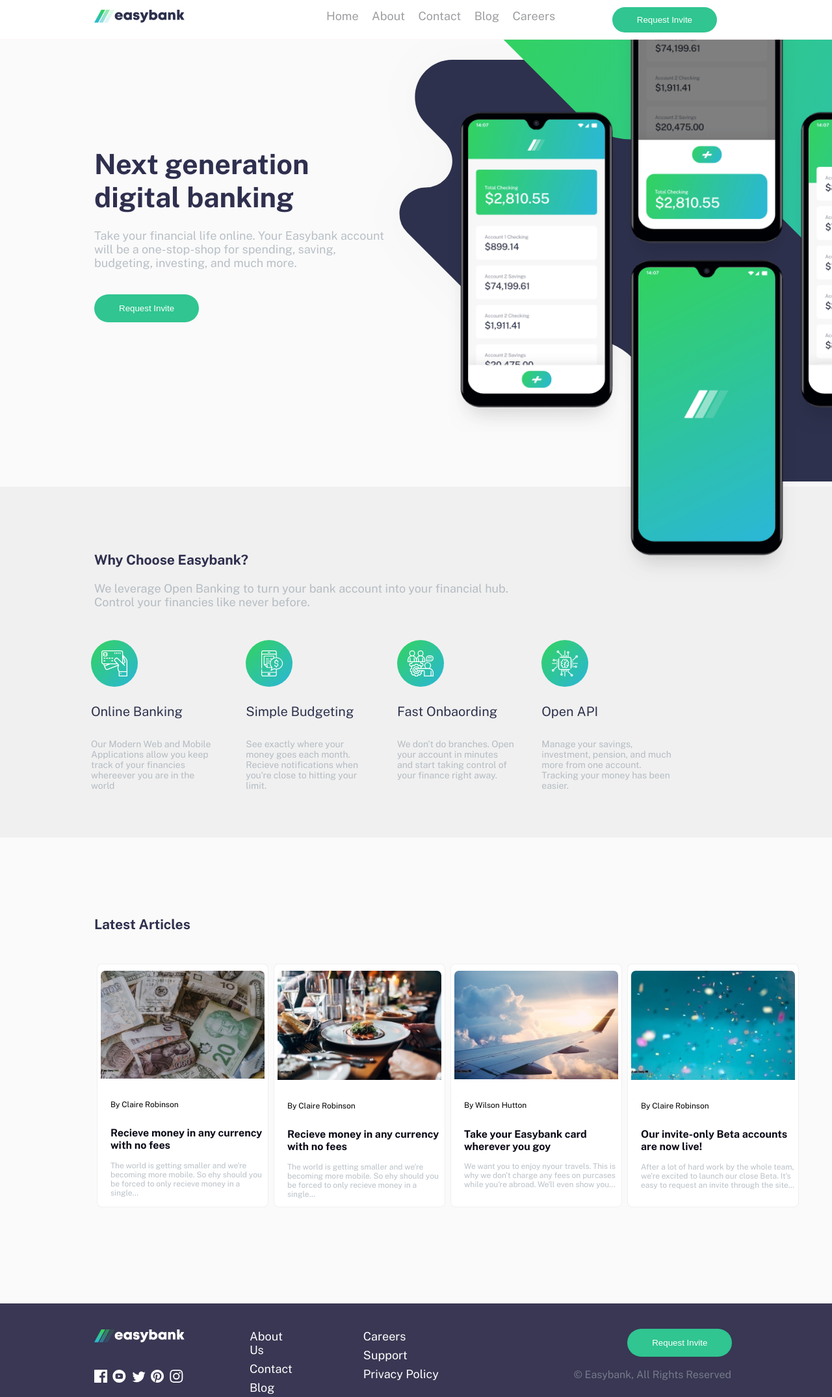
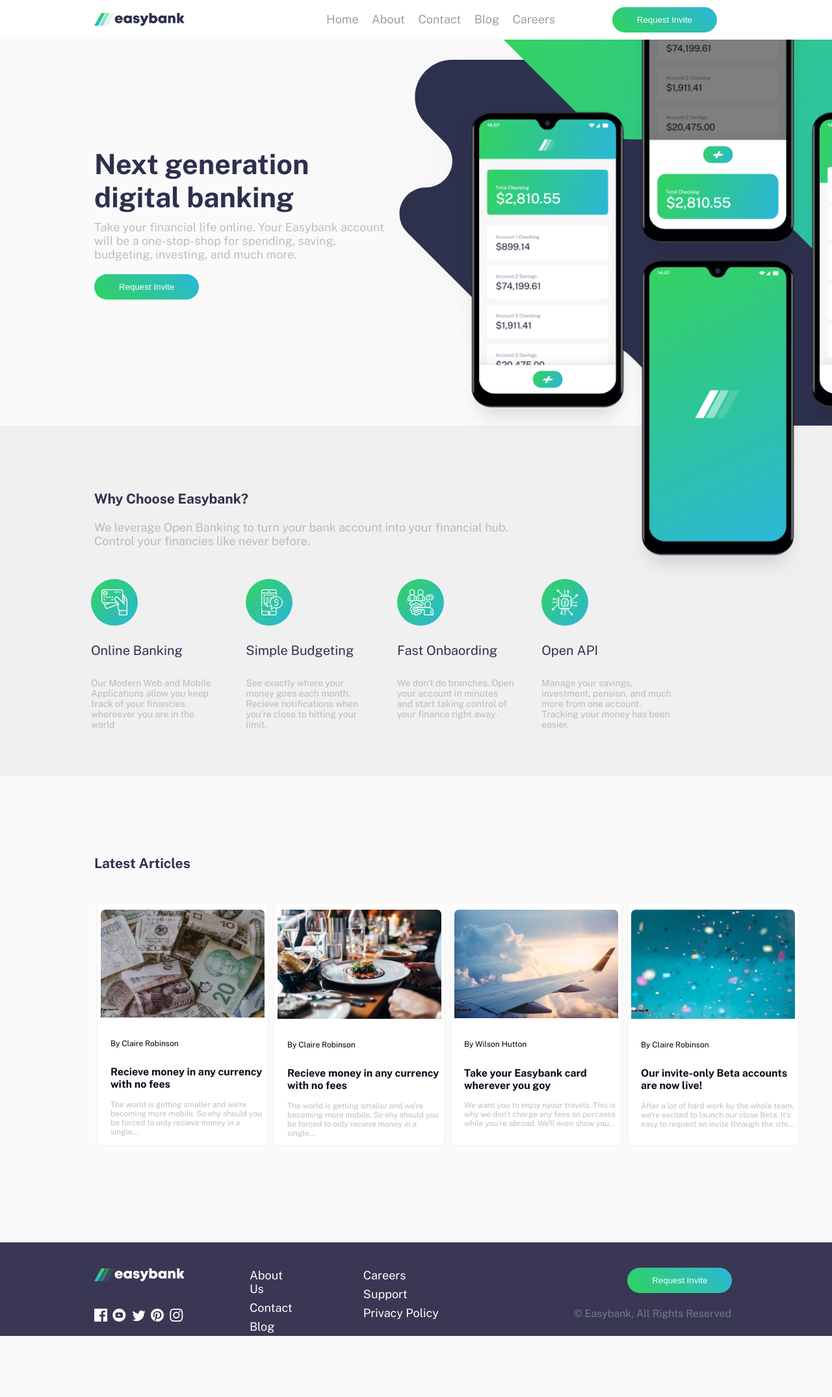
Before and after one commit to devGeorgeOwi/easybank-landing-page, a plain HTML site: page index.html in a window 1280 px wide. Shown: the top 2150 px of the page at 65% size. After the commit the page ends 2056 px from the top, so only its background shows below. Drawn offline with nearby package versions, Linux system fonts and the light colour scheme.

Commit message:
updated the styles

```diff
--- a/css/style.css
+++ b/css/style.css
@@ -1,4 +1,3 @@
-
 body{
 	font-size: 18px;
 	font-weight: 300, 400, 700;
@@ -6,6 +5,7 @@ body{
 	background: hsl(0, 0%, 98%);
     overflow-x: hidden;
     margin: 0;
+    padding: 0;
 }
 
 p {
@@ -15,61 +15,70 @@ p {
 h3 {
 	color: #2f2f4f;
 }
+/* CSS Variables */
+/*:root {
+  --
+}*/
+/* General Button Style */
+._btn,
+.banner-btn,
+.footer-btn {
+    background-image:
+        linear-gradient(45deg, hsl(136, 65%, 51%), hsl(192, 70%, 51%));
+    border: none;
+    border-radius: 24px;
+    color: white;
+    outline: none;
+    padding: 12px 38px 12px 38px;
+}
+
+/* Header Styles */
 ._header {
 	height: 60px;
     margin-top: 0px;
-    /* margin-right: -10px; */
     background: white;
     border-bottom: 1px solid hsl(0, 100%, 98%);
 }
-
 .logo {
-	margin-left: 145px;
-    margin-top: 15px;
-    margin-bottom: 16px;
+    margin: 20px 0 16px 145px;
+    position: relative;
+    z-index: 2;
 }
-
+._header img:hover {
+    cursor: pointer;
+}
+.links {
+    position: relative;
+    z-index: 2;
+}
 .links li {
 	list-style: none;
 	display: inline;
-	margin-left: 8px;
-	margin-right: 8px;
-	/*color: hsl(220deg 2% 62%);*/
+    margin: 0 8px 0 8px;
 }
-
 .links li a {
 	text-decoration: none;
 	color: hsl(220deg 2% 62%);
+
 }
-
 .links a:hover {
-	/*text-decoration: underline;*/
-	/*color: hsl(220deg 2% 62%);*/
     cursor: pointer;
-    color: red;
+    color: hsl(136, 65%, 51%);
 }
-
 .link-box {
 	margin-left: 454px;
-	/*margin-top: -60px;*/
-
-	/*text-align: center;*/
 	position: relative;
 	bottom: 59px;
 }
-
 ._btn {
 	float: right;
-    margin-right: 177px;
-    margin-top: -42px;
-    border-radius: 24px;
-    padding-top: 12px;
-    padding-bottom: 12px;
-    padding-left: 38px;
-    padding-right: 38px;
-    background: hsl(159deg 61% 48%);
-    color: white;
-    border: hsl(159deg 61% 48%);
+    margin: -47px 177px 0 0;
+    position: relative;
+    z-index: 2;
+}
+ .head-btn-div button:hover {
+    cursor: pointer;
+    border: 1px solid hsl(136, 65%, 51%);
 }
 
 /* first section styles */
@@ -77,58 +86,44 @@ h3 {
 	display: flex;
 	justify-content: space-between;
 	position: absolute;
-	/*height: 900px;*/
 }
-
 .banner-img {
 	position: absolute;
 	left: 0;
 	top: 0;
 }
-
 .banner-background {
 	position: relative;
     top: -215px;
     left: 542px;
     z-index: -4;
 }
-
 .banner-phone {
 	position: absolute;
     top: -81px;
-    left: 689px;
+    left: 706px;
     height: 94%;
     z-index: -1;
 }
-
-
 .banner-text {
 	font-family: Public Sans;
     padding-right: 353px;
-    margin-left: 145px;
-    margin-top: -20px;
+    margin: 10px 0 0 145px;
 }
-
 h3.banner-title {
 	font-size: 43px;
-    margin-top: 166px;
-    margin-left: 145px;
+    margin: 166px 0 0 145px;
     white-space: nowrap;
 }
-
 .banner-btn {
-	border-radius: 24px;
-    padding-top: 14px;
-    padding-bottom: 14px;
-    padding-left: 38px;
-    padding-right: 38px;
-    margin-left: 145px;
-    margin-top: 20px;
-    background: hsl(159deg 61% 48%);
-    color: white;
-    border: hsl(159deg 61% 48%);
+	margin: 20px 0 0 145px;
+    position: absolute;
+    z-index: 2;
 }
-
+.btn-div button:hover {
+    cursor: pointer;
+    border: 2px solid hsl(136, 65%, 51%);
+}
 
 /* second section styles */
 ._second-section {
@@ -142,7 +137,6 @@ h3.banner-title {
 .content-box {
 	display: flex;
     justify-content: space-between;
-    /*border: 2px solid black;*/
     margin: 148px 170px;
 }
 
@@ -159,8 +153,7 @@ h3.banner-title {
 }
 
 .content-box-text {
-	padding-top: 10px;
-    padding-right: 100px;
+    padding: 10px 100px 0 0;
     margin: 20px -30px;
     font-size: 14px;
 }
@@ -196,7 +189,6 @@ img.card-content-img {
     top: 10px;
     width: 252px;
     border-radius: 7px;
-    /* width: 313px; */
     padding-bottom: 22px;
 }
 
@@ -236,7 +228,6 @@ p.card-content-text {
     height: 166px;
     width: 252px;
     border-radius: 7px;
-    /* width: 313px; */
     padding-bottom: 22px;
 }
 
@@ -268,23 +259,17 @@ p.card-content-text {
 }
 
 .footer-btn {
-	border-radius: 24px;
-    padding-top: 14px;
-    padding-bottom: 14px;
-    padding-left: 38px;
-    padding-right: 38px;
-    margin-top: 39px;
-    margin-left: -40px;
-    background: hsl(159deg 61% 48%);
-    color: white;
-    border: hsl(159deg 61% 48%);
+	margin: 39px 0 0 -40px;
+}
+.footer-content-4 button:hover {
+    cursor: pointer;
+    border: 2px solid hsl(136, 65%, 51%);
 }
 
 .footer-copy {
-	margin-left: -516px;
-    margin-top: 100px;
+    font-size: 16px;
+    margin: 100px 0 0 -516px;
     padding: 0px 155px 0px 0px;
-    font-size: 16px;
 }
 
 .footer-content-1 {
@@ -294,11 +279,9 @@ p.card-content-text {
 	flex: 0.8;
 
 }
-
 .footer-content-3 {
 	flex: 2.5;
 }
-
 .footer-content-4 {
 	flex: 1.8;
 }
@@ -306,34 +289,32 @@ p.card-content-text {
 .footer-links {
 	padding-left: 100px;
 }
-
 .footer-links li {
 	list-style: none;
     color: white;
-    margin-top: 40px;
-    margin-bottom: -32px;
+    margin: 40px 0 -32px 0;
 }
 .footer-links li a {
 	text-decoration: none;
 	color: white;
-	/*padding-bottom: 10px;*/
+}
+.footer-links a:hover {
+    cursor: pointer;
+    color: hsl(136, 65%, 51%);
 }
 .footer-social-links {
-	/*list-style: none;
-	display: inline;*/
-	padding-left: 143px;
-	padding-top: 20px;
+    padding: 20px 0 0 143px;
 }
-
 .footer-social-links li {
 	list-style: none;
 	display: inline;
 	margin: 0px 2px;
-
 }
-
+.footer-social-links img:hover {
+    cursor: pointer;
+    transition: rotate(2);
+}
 .footer-logo {
-	margin-left: 145px;
-    margin-top: 40px;
+    margin: 40px 0 0 145px;
     fill: white;
 }
--- a/index.html
+++ b/index.html
@@ -17,7 +17,9 @@
 				<li><a href="#">Blog</a></li>
 				<li><a href="#">Careers</a></li>
 			</ul>
-			<button class="_btn">Request Invite</button>
+			<div class="head-btn-div">
+				<button class="_btn">Request Invite</button>
+			</div>
 		</div>
 	</header>
 	<section class="_first-section">
@@ -25,7 +27,9 @@
 			<div class="_banner">
 				<h3 class="banner-title">Next generation<br> digital banking</h3>
 				<p class="banner-text">Take your financial life online. Your Easybank account<br> will be a one-stop-shop for spending, saving,<br> budgeting, investing, and much more. </p>
-				<button class="banner-btn">Request Invite</button>
+				<div class="btn-div">
+					<button class="banner-btn">Request Invite</button>
+				</div>
 			</div>
 			<div class="banner-img">
 				<img src="image/bg-intro-desktop.svg" class="banner-background">
```
